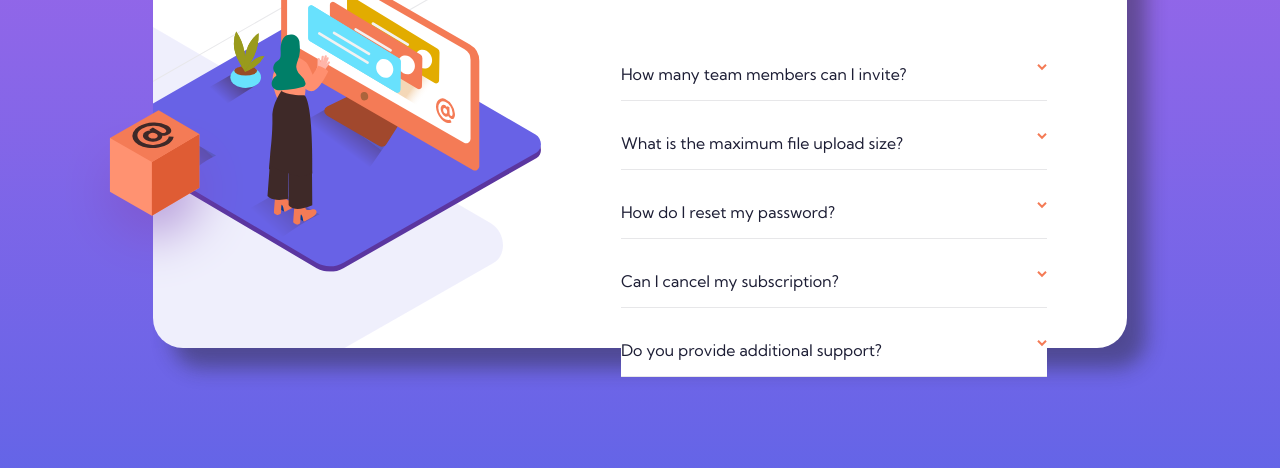
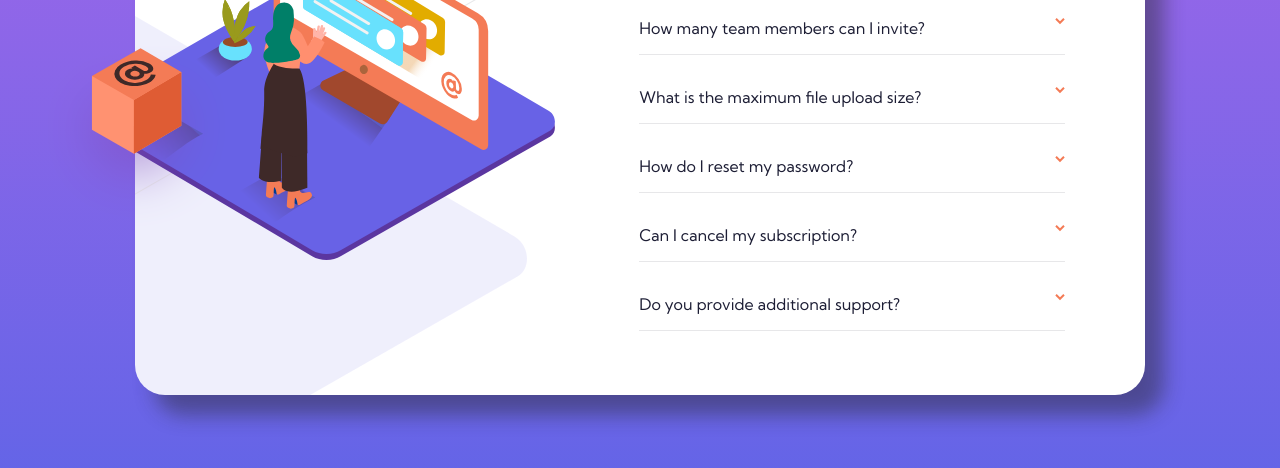
Before and after one commit to Pascale-Cheddar/faq-accordion-card-component, a plain HTML site: page index.html in a window 1280 px wide. Shown: the part 332-800 px from the top of the page. Drawn offline with Linux system fonts and the light colour scheme.

Commit message:
update style.css

```diff
--- a/style.css
+++ b/style.css
@@ -48,7 +48,6 @@ p {
 }
 
 .card {
-  height: 39rem;
   min-width: 25rem;
   display: flex;
   flex-direction: column;
@@ -127,14 +126,14 @@ for our divs when the buttons are clicked. */
   .card {
     display: flex;
     flex-direction: row;
-    height: 60vh;
+
     justify-content: space-between;
   }
 
   .card-img-cube {
     display: inline;
     position: absolute;
-    top: 15rem;
+    top: 14rem;
     left: -5.9rem;
     z-index: 1;
   }
@@ -143,16 +142,13 @@ for our divs when the buttons are clicked. */
     display: none;
   }
   .img-wrapper {
-    max-width: 43vw;
     overflow: hidden;
     background: url(../images/bg-pattern-desktop.svg);
     background-repeat: no-repeat;
     background-position: 116% 64%;
   }
   .card-img-desktop {
-    display: inline-block;
-    width: auto;
-    height: 69%;
+    display: block;
     transform: translate(-11%, 22%);
     overflow: visible;
   }
```
